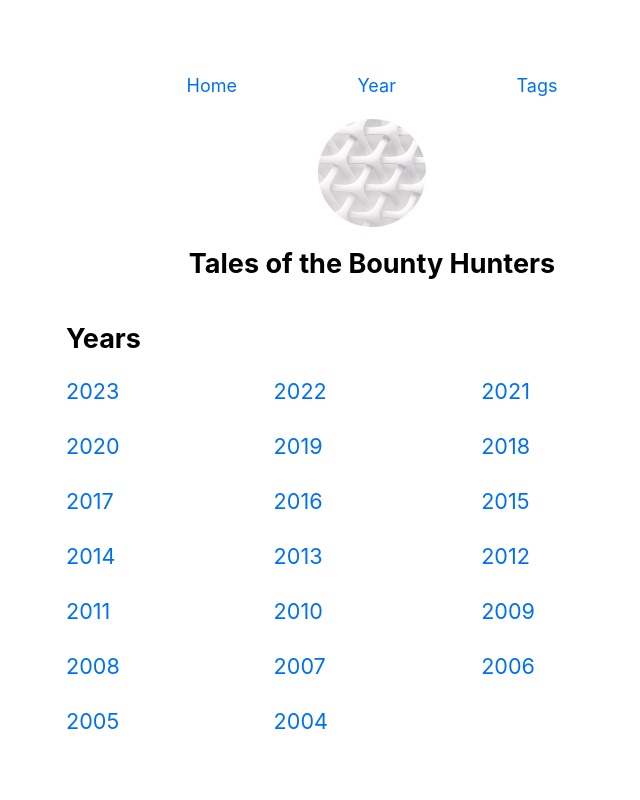
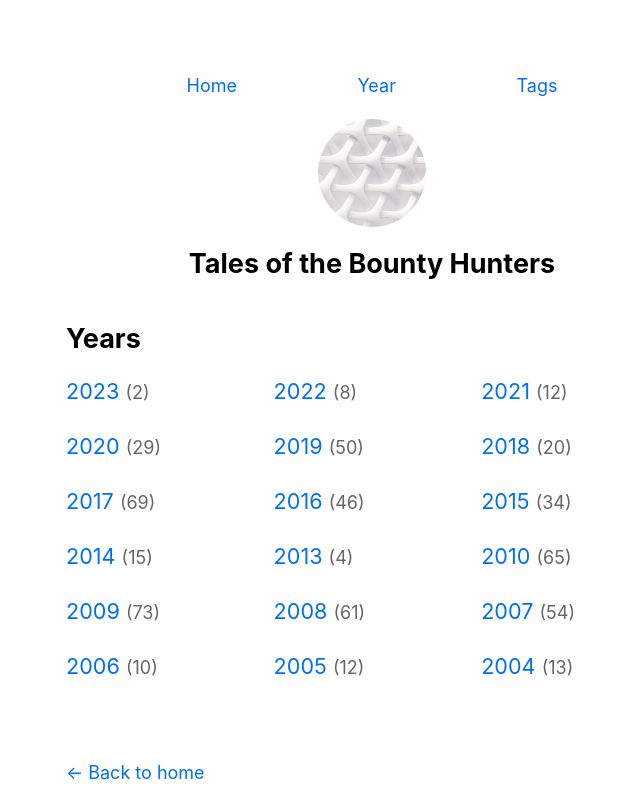
Before and after one commit to paddyfed/TalesOfTheBountyHunters, a Next.js app: page /year in a window 1280 px wide. Shown: the top 800 px of the page, without its empty margins (268-908 px from the left). Built offline with nearby package versions, Linux system fonts and the light colour scheme.

Commit message:
Show number of posts by year Fixes #27

```diff
--- a/pages/year/[year].js
+++ b/pages/year/[year].js
@@ -77,6 +77,7 @@ export default function Home({ filteredPostData, year, prevYear, nextYear, minYe
             </section>
 
             <div className={utilStyles.articleNavigation}>
+                {/* https://developer.mozilla.org/en-US/docs/Web/JavaScript/Reference/Operators/Unary_plus */}
                 {+prevYear >= minYear ? (<Link href={`/year/${prevYear}`}>{`${prevYear}`}</Link>) : (<span>{`${prevYear}`}</span>)}
                 {<span>{year}</span>}
                 {+nextYear <= maxYear ? (<Link href={`/year/${nextYear}`}>{`${nextYear}`}</Link>) : (<span>{`${nextYear}`}</span>)}
--- a/pages/year/index.js
+++ b/pages/year/index.js
@@ -1,38 +1,20 @@
 import Head from 'next/head';
 import Layout, { siteTitle } from '../../components/layout';
 import utilStyles from '../../styles/utils.module.css';
-import { getMinYear, getMaxYear } from "../../lib/posts";
+import { getAllYearsForStaticProps } from "../../lib/posts";
 import Link from 'next/link';
-import Date from '../../components/date';
 
 export async function getStaticProps() {
-    // const filteredPostData = await getFilteredPostsData(params.year);
-    //const year = params.year;
-    //const prevYear = +params.year - 1;
-    //const nextYear = +params.year + 1;
-    const minYear = getMinYear();
-    const maxYear = getMaxYear();
+    const allYears = getAllYearsForStaticProps();
 
     return {
         props: {
-            minYear,
-            maxYear,
+            allYears,
         },
     };
 }
 
-export default function Home({ minYear, maxYear }) {
-
-    let allYears = [];
-
-    for (let i = minYear; i <= maxYear; i++) {
-        allYears.push(i);
-    }
-
-    allYears.sort((a, b) => {
-        return b - a;
-    });
-
+export default function Home({ allYears }) {
     return (
         <Layout>
             <Head>
@@ -42,7 +24,7 @@ export default function Home({ minYear, maxYear }) {
                 <h2 className={utilStyles.headingLg}>Years</h2>
                 <ul className={`${utilStyles.list} ${utilStyles.yearsList}`}>
                     {allYears.map((item, index) => {
-                        return <li className={utilStyles.listItem} key={index}><Link href={`/year/${item}`}>{item}</Link></li>
+                        return <li className={utilStyles.listItem} key={index}><Link href={`/year/${item[0]}`}>{item[0]}</Link> <small className={utilStyles.lightText}>({item[1]})</small></li>
                     })}
                 </ul>
 
```
Also changed, not shown: lib/posts.js.
